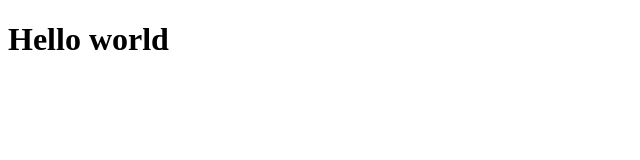
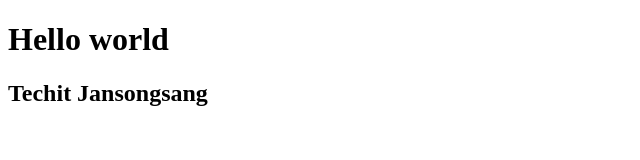
Before and after one commit to nungpalm/test, a plain HTML site: page index.html in a window 1280 px wide. Shown: the whole page, without its empty margins (0-640 px from the left). Drawn offline with Linux system fonts and the light colour scheme.

Commit message:
Edit index.html

```diff
--- a/index.html
+++ b/index.html
@@ -9,6 +9,9 @@
         <h1>
             Hello world
         </h1>
+        <h2>
+            Techit Jansongsang
+        </h2>
     </div>
 </head>
 <body>
```
